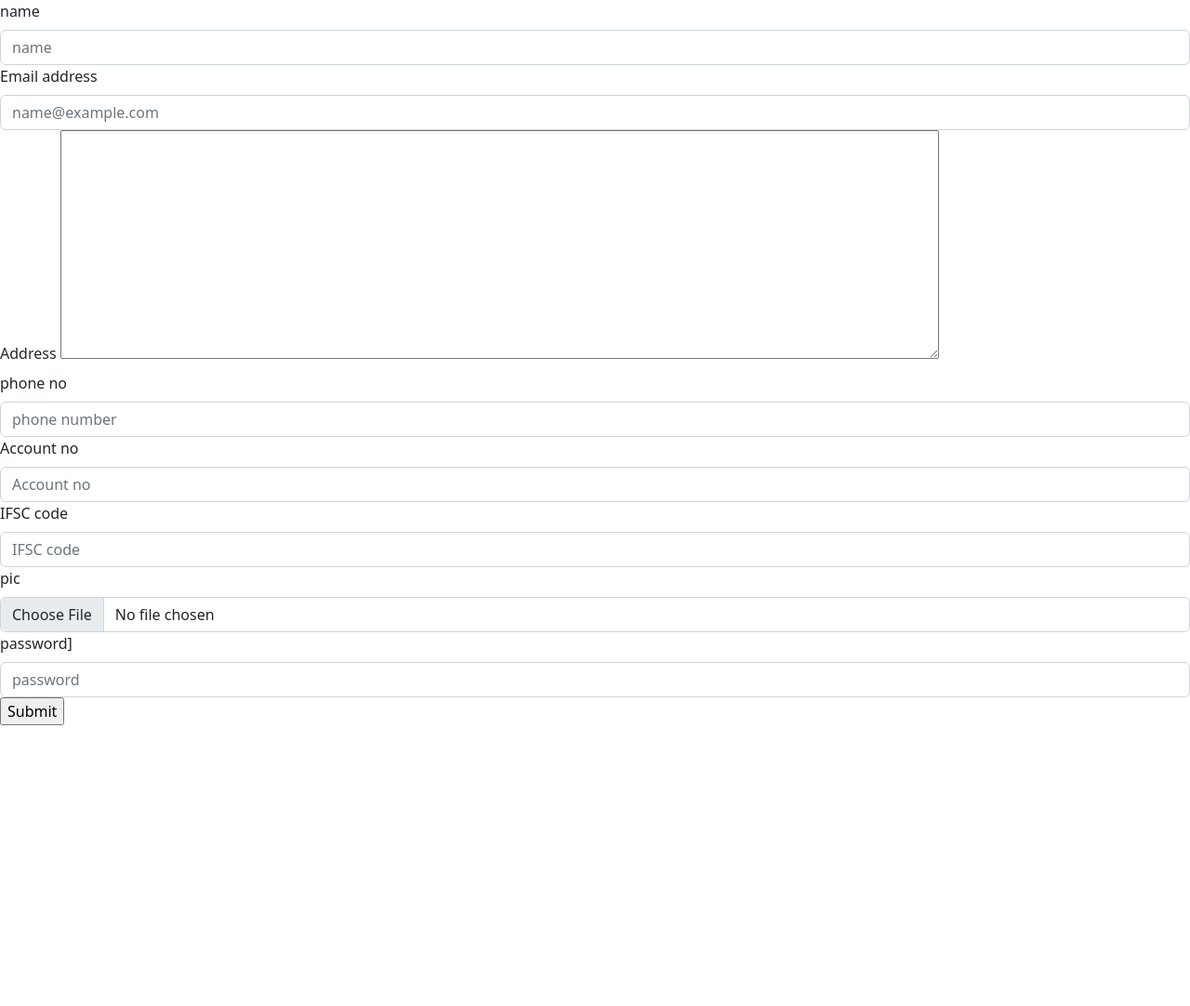
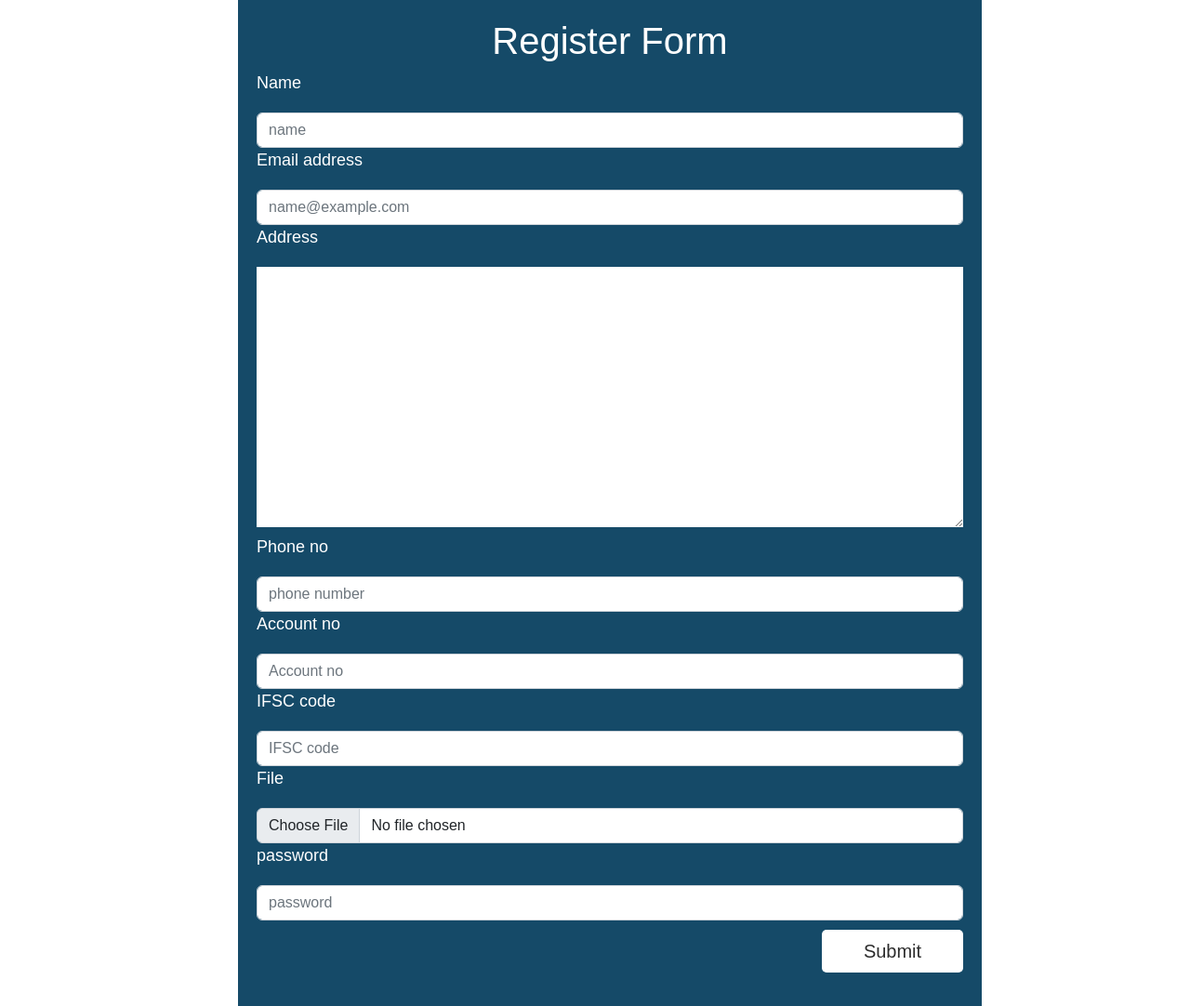
Before and after one commit to SanjayMalakkal/Ecommerce, a Django app: page /sellersignup in a window 1280 px wide. Shown: the whole page at 93% size. Before the commit the page ends 780 px from the top, so only its background shows below. Run offline with Django 4.2, Linux system fonts and the light colour scheme; parts of the project's set-up code (start-up, migrations or seed data) failed here and were passed over.

Commit message:
10commit

```diff
--- a/common/templates/common/seller_signup.html
+++ b/common/templates/common/seller_signup.html
@@ -4,34 +4,82 @@
     <meta charset="UTF-8">
     <meta http-equiv="X-UA-Compatible" content="IE=edge">
     <meta name="viewport" content="width=device-width, initial-scale=1.0">
-    <title>Document</title>
+    <title>Seller::Register</title>
     <link href="https://cdn.jsdelivr.net/npm/bootstrap@5.2.1/dist/css/bootstrap.min.css" rel="stylesheet" integrity="sha384-iYQeCzEYFbKjA/T2uDLTpkwGzCiq6soy8tYaI1GyVh/UjpbCx/TYkiZhlZB6+fzT" crossorigin="anonymous">
 <script src="https://cdn.jsdelivr.net/npm/bootstrap@5.2.1/dist/js/bootstrap.bundle.min.js" integrity="sha384-u1OknCvxWvY5kfmNBILK2hRnQC3Pr17a+RTT6rIHI7NnikvbZlHgTPOOmMi466C8" crossorigin="anonymous"></script>
+<style>
+  form{
+    /*height: 100%;
+    width: 75%;
+    */
+
+    justify-content: center;
+    align-items: center;
+    width: 800px;
+    color: rgb(255, 255, 255);
+    font-size: 18px;
+    font-family: sans-serif;
+    background-color: #154a68;
+    padding: 20px;
+    margin-left: 20%;
+    margin-right: 10%;
+  }
+  h1{
+    text-align: center;
+  }
+  input,textarea{
+    border: none;
+    padding: 5px;
+    margin-top: 10px;
+    font-family: sans-serif;
+  }
+  #textarea{
+    width: 760px;
+  }
+  .submit{
+    width: 20%;
+    padding: 8px 0;
+    font-size: 20px;
+    color: rgb(44, 44, 44);
+    background-color: #ffffff;
+    border-radius: 5px;
+    margin-left: 80%;
+  }
+  .submit:hover {
+    box-shadow: 3px 3px 6px rgb(211, 194, 5);
+  }
+  .message{
+    color:yellow;
+  }
+</style>
 </head>
 <body>
+
     <form action="" method="POST" enctype="multipart/form-data">
+
      {% csrf_token %}
+     <h1>Register Form</h1>
 
      <div class="mb-3">
-        <label for="exampleFormControlInput1" class="form-label">name</label>
+        <label for="exampleFormControlInput1" class="form-label">Name</label>
         <input type="text" class="form-control" id="exampleFormControlInput1" placeholder="name" name="seller_name">
         <label for="exampleFormControlInput1" class="form-label">Email address</label>
         <input type="email" class="form-control" id="exampleFormControlInput1" placeholder="name@example.com" name="seller_email">
         <label for="exampleFormControlInput1" class="form-label">Address</label>
-        <textarea id="" cols="100" rows="10" name="seller_adds"></textarea>
+        <textarea id="textarea" cols="100" rows="10" name="seller_adds"></textarea>
         <br>
-        <label for="exampleFormControlInput1" class="form-label">phone no</label>
+        <label for="exampleFormControlInput1" class="form-label">Phone no</label>
         <input type="text" class="form-control" id="exampleFormControlInput1" placeholder="phone number" name="seller_phone">
         <label for="exampleFormControlInput1" class="form-label">Account no</label>
         <input type="text" class="form-control" id="exampleFormControlInput1" placeholder="Account no" name="seller_accno">
         <label for="exampleFormControlInput1" class="form-label">IFSC code</label>
         <input type="text" class="form-control" id="exampleFormControlInput1" placeholder="IFSC code" name="seller_ifsc">
-        <label for="exampleFormControlInput1" class="form-label">pic</label>
+        <label for="exampleFormControlInput1" class="form-label">File</label>
         <input type="file" class="form-control" id="exampleFormControlInput1" placeholder="pic" name="seller_image">
-        <label for="exampleFormControlInput1" class="form-label">password]</label>
+        <label for="exampleFormControlInput1" class="form-label">password</label>
         <input type="password" class="form-control" id="exampleFormControlInput1" placeholder="password" name="seller_password">
-        <input type="submit">
-        {{message}}
+        <input type="submit" class="submit">
+        <div class="message">{{message}}</div>
 
 
 
--- a/common/views.py
+++ b/common/views.py
@@ -22,6 +22,8 @@ def seller_login(request):
         s_pass = request.POST['seller_password']
         data_exits=Seller.objects.filter(seller_email=s_name,seller_password=s_pass).exists()
         if data_exits:
+            seller_data=Seller.objects.get(seller_email=s_name,seller_password=s_pass)
+            request.session['seller_id']=seller_data.id
             return redirect('seller:sellerhome')
         else:
             msg='incorrect username or password'
--- a/ecommerce/settings.py
+++ b/ecommerce/settings.py
@@ -79,9 +79,9 @@ WSGI_APPLICATION = 'ecommerce.wsgi.application'
 DATABASES = {
     'default': {
         'ENGINE': 'django.db.backends.postgresql_psycopg2',
-        'NAME': 'ecommerce1',
+        'NAME': 'ecom',
         'USER':'postgres',
-        'PASSWORD':'12345',
+        'PASSWORD':'cybersquare',
         'HOST': 'localhost',
         'PORT':'5432'
     }
```
Also changed, not shown: common/templates/common/seller_login.html (+10 -15 lines), media/seller/India_Auto_Rickshaw_Clip_Art_Image.png (added), media/seller/sass-version-of-foundation.jpg (added).
